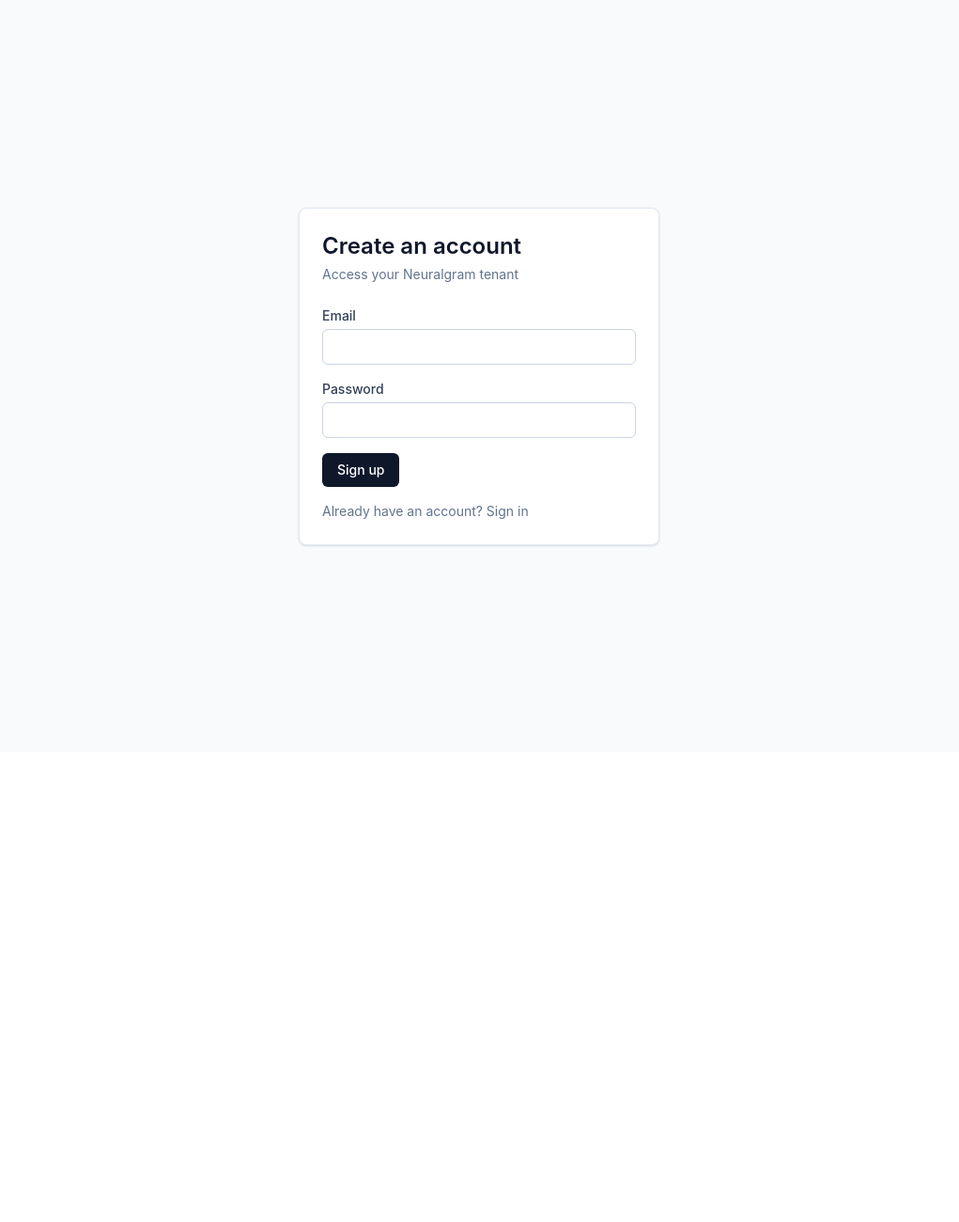
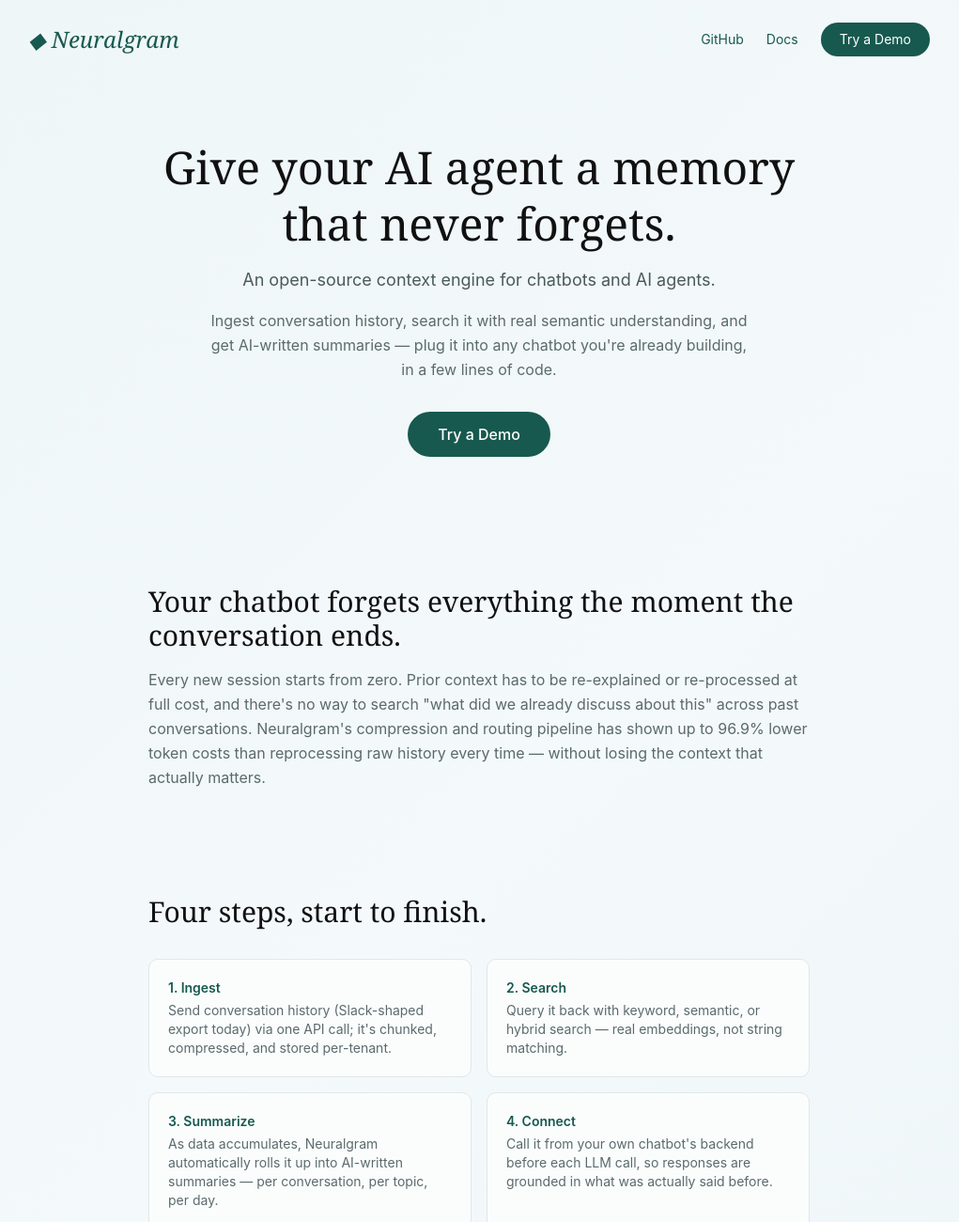
Before and after one commit to wankhede04/neuralgram, a React (Vite) app in the folder frontend/: page / in a window 1280 px wide. Shown: the top 1300 px of the page at 94% size, without its empty margins (130-1151 px from the left). Before the commit the page ends 800 px from the top, so only its background shows below. Built offline with nearby package versions, Linux system fonts and the light colour scheme; no server answers.

Commit message:
feat(frontend): add landing page, move signup/login to /login

```diff
--- a/frontend/src/App.tsx
+++ b/frontend/src/App.tsx
@@ -1,4 +1,5 @@
 import { BrowserRouter, Navigate, Route, Routes } from "react-router-dom";
+import { LandingPage } from "./pages/LandingPage";
 import { AuthPage } from "./pages/AuthPage";
 import { DashboardLayout } from "./pages/DashboardLayout";
 import { IngestPage } from "./pages/IngestPage";
@@ -27,7 +28,8 @@
     <AuthProvider>
       <BrowserRouter>
         <Routes>
-          <Route path="/" element={<AuthPage />} />
+          <Route path="/" element={<LandingPage />} />
+          <Route path="/login" element={<AuthPage />} />
           <Route element={<DashboardLayout />}>
             <Route path="/ingest" element={<IngestPage />} />
             <Route path="/search" element={<SearchPage />} />
--- /dev/null
+++ b/frontend/src/pages/LandingPage.tsx
@@ -0,0 +1,200 @@
+import { Link, useNavigate } from "react-router-dom";
+
+const INTEGRATION_SNIPPET = `import anthropic
+import requests
+
+NEURALGRAM_API_KEY = "your-api-key-from-step-1"
+NEURALGRAM_URL = "http://localhost:8000"
+
+claude = anthropic.Anthropic()  # reads ANTHROPIC_API_KEY from env
+
+
+def fetch_context(query: str, limit: int = 5) -> str:
+    response = requests.get(
+        f"{NEURALGRAM_URL}/memory/search",
+        headers={"x-api-key": NEURALGRAM_API_KEY},
+        params={"q": query, "mode": "hybrid", "limit": limit},
+    )
+    response.raise_for_status()
+    chunks = response.json()
+    if not chunks:
+        return ""
+    return "\\n\\n".join(f"- {chunk['content_md']}" for chunk in chunks)
+
+
+def chat(user_message: str) -> str:
+    context = fetch_context(user_message)
+
+    system_prompt = (
+        "You are a helpful support assistant. Answer using ONLY the context "
+        "below. If the context doesn't cover the question, say you don't know."
+        f"\\n\\nContext:\\n{context}"
+    )
+
+    reply = claude.messages.create(
+        model="claude-haiku-4-5-20251001",
+        max_tokens=300,
+        system=system_prompt,
+        messages=[{"role": "user", "content": user_message}],
+    )
+    return reply.content[0].text`;
+
+const GITHUB_URL = "https://github.com/wankhede04/neuralgram";
+const DOCS_URL = "https://github.com/wankhede04/neuralgram/blob/main/docs/integration-guide.md";
+const LICENSE_URL = "https://github.com/wankhede04/neuralgram/blob/main/LICENSE";
+
+const STEPS = [
+  { title: "Ingest", body: "Send conversation history (Slack-shaped export today) via one API call; it's chunked, compressed, and stored per-tenant." },
+  { title: "Search", body: "Query it back with keyword, semantic, or hybrid search — real embeddings, not string matching." },
+  { title: "Summarize", body: "As data accumulates, Neuralgram automatically rolls it up into AI-written summaries — per conversation, per topic, per day." },
+  { title: "Connect", body: "Call it from your own chatbot's backend before each LLM call, so responses are grounded in what was actually said before." },
+];
+
+const heroGradient = {
+  background: "linear-gradient(135deg, #eef6f8 0%, #f4f9fb 40%, #eaf3f6 100%)",
+};
+
+export function LandingPage() {
+  const navigate = useNavigate();
+
+  return (
+    <div style={heroGradient} className="min-h-screen font-sans text-[#1a1a1a]">
+      {/* Navbar */}
+      <nav className="flex items-center justify-between px-8 py-6 max-w-5xl mx-auto">
+        <span className="text-2xl italic" style={{ fontFamily: "Georgia, 'Times New Roman', serif", color: "#17594f" }}>
+          ◆ Neuralgram
+        </span>
+        <div className="flex items-center gap-6 text-sm">
+          <a href={GITHUB_URL} target="_blank" rel="noreferrer" className="hover:underline" style={{ color: "#17594f" }}>
+            GitHub
+          </a>
+          <a href={DOCS_URL} target="_blank" rel="noreferrer" className="hover:underline" style={{ color: "#17594f" }}>
+            Docs
+          </a>
+          <button
+            onClick={() => navigate("/login")}
+            className="rounded-full px-5 py-2 text-white text-sm"
+            style={{ backgroundColor: "#17594f" }}
+          >
+            Try a Demo
+          </button>
+        </div>
+      </nav>
+
+      {/* Hero */}
+      <section className="max-w-3xl mx-auto px-8 pt-16 pb-20 text-center">
+        <h1
+          className="text-5xl leading-tight mb-4"
+          style={{ fontFamily: "Georgia, 'Times New Roman', serif", color: "#111" }}
+        >
+          Give your AI agent a memory that never forgets.
+        </h1>
+        <p className="text-lg mb-4" style={{ color: "#4a5a5c" }}>
+          An open-source context engine for chatbots and AI agents.
+        </p>
+        <p className="text-base max-w-xl mx-auto mb-8 leading-relaxed" style={{ color: "#5b6a6c" }}>
+          Ingest conversation history, search it with real semantic understanding, and
+          get AI-written summaries — plug it into any chatbot you're already building,
+          in a few lines of code.
+        </p>
+        <button
+          onClick={() => navigate("/login")}
+          className="rounded-full px-8 py-3 text-white font-medium"
+          style={{ backgroundColor: "#17594f" }}
+        >
+          Try a Demo
+        </button>
+      </section>
+
+      {/* Problem it solves */}
+      <section className="max-w-3xl mx-auto px-8 py-14">
+        <h2
+          className="text-3xl mb-4"
+          style={{ fontFamily: "Georgia, 'Times New Roman', serif", color: "#111" }}
+        >
+          Your chatbot forgets everything the moment the conversation ends.
+        </h2>
+        <p className="text-base leading-relaxed" style={{ color: "#5b6a6c" }}>
+          Every new session starts from zero. Prior context has to be re-explained or
+          re-processed at full cost, and there's no way to search "what did we already
+          discuss about this" across past conversations. Neuralgram's compression and
+          routing pipeline has shown up to 96.9% lower token costs than reprocessing
+          raw history every time — without losing the context that actually matters.
+        </p>
+      </section>
+
+      {/* How it solves it */}
+      <section className="max-w-3xl mx-auto px-8 py-14">
+        <h2
+          className="text-3xl mb-8"
+          style={{ fontFamily: "Georgia, 'Times New Roman', serif", color: "#111" }}
+        >
+          Four steps, start to finish.
+        </h2>
+        <div className="grid grid-cols-1 sm:grid-cols-2 gap-4">
+          {STEPS.map((step, i) => (
+            <div
+              key={step.title}
+              className="rounded-[10px] p-5"
+              style={{ backgroundColor: "#fbfdfd", border: "1px solid #dfe8e9" }}
+            >
+              <div className="text-sm font-semibold mb-1" style={{ color: "#17594f" }}>
+                {i + 1}. {step.title}
+              </div>
+              <div className="text-sm" style={{ color: "#5b6a6c" }}>
+                {step.body}
+              </div>
+            </div>
+          ))}
+        </div>
+      </section>
+
+      {/* Integration */}
+      <section className="max-w-3xl mx-auto px-8 py-14">
+        <h2
+          className="text-3xl mb-4"
+          style={{ fontFamily: "Georgia, 'Times New Roman', serif", color: "#111" }}
+        >
+          Works with the chatbot you're already building.
+        </h2>
+        <p className="text-base leading-relaxed mb-6" style={{ color: "#5b6a6c" }}>
+          Neuralgram is a backend service, not a replacement chatbot — it's the memory
+          layer underneath whatever LLM or framework you're already using.
+        </p>
+        <div
+          className="rounded-[10px] p-5 overflow-x-auto"
+          style={{ backgroundColor: "#fbfdfd", border: "1px solid #dfe8e9" }}
+        >
+          <pre className="text-xs leading-relaxed" style={{ color: "#1a1a1a" }}>
+            <code>{INTEGRATION_SNIPPET}</code>
+          </pre>
+        </div>
+        <a
+          href={DOCS_URL}
+          target="_blank"
+          rel="noreferrer"
+          className="inline-block mt-4 text-sm hover:underline"
+          style={{ color: "#17594f" }}
+        >
+          Read the full integration guide →
+        </a>
+      </section>
+
+      {/* Footer */}
+      <footer className="max-w-3xl mx-auto px-8 py-10 text-sm" style={{ color: "#7a8a8c" }}>
+        <div className="flex gap-6 mb-3">
+          <a href={GITHUB_URL} target="_blank" rel="noreferrer" className="hover:underline" style={{ color: "#17594f" }}>
+            GitHub
+          </a>
+          <a href={LICENSE_URL} target="_blank" rel="noreferrer" className="hover:underline" style={{ color: "#17594f" }}>
+            License (Elastic License 2.0)
+          </a>
+          <Link to="/login" className="hover:underline" style={{ color: "#17594f" }}>
+            Try a Demo
+          </Link>
+        </div>
+        <p>© 2026 Neuralgram. Source available under the Elastic License 2.0.</p>
+      </footer>
+    </div>
+  );
+}
```
